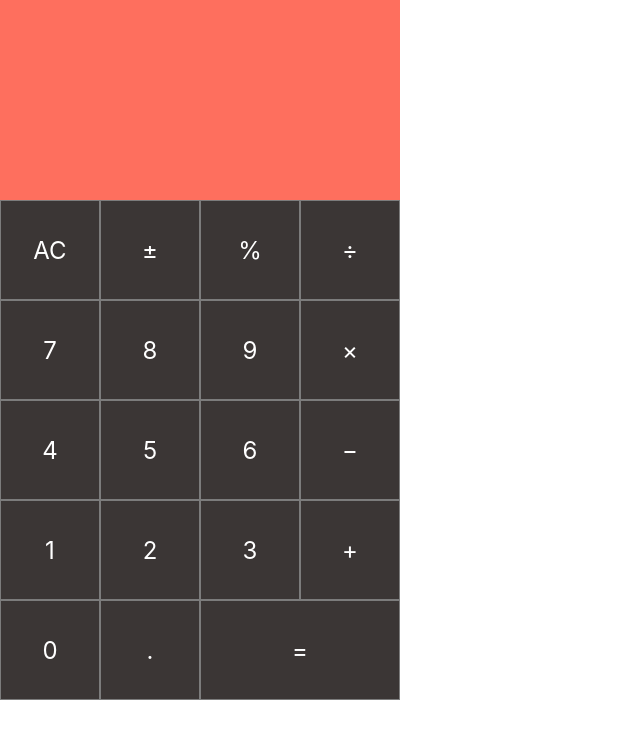
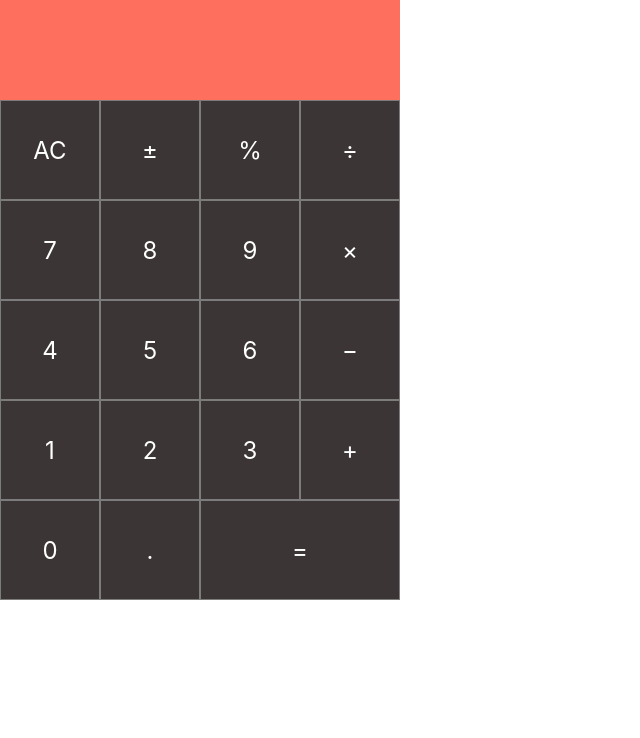
Before and after one commit to i-k0n/react-calculator, a React (Create React App) app: page / in a window 1280 px wide. Shown: the top 738 px of the page, without its empty margins (0-640 px from the left). Built offline with nearby package versions, Linux system fonts and the light colour scheme.

Commit message:
created calculator component file

```diff
--- a/src/App.css
+++ b/src/App.css
@@ -8,18 +8,16 @@
 
 .calculator-container {
   width: 400px;
-  height: 700px;
+  height: 600px;
 }
 
 .display {
   background-color: #fe6f5e;
-  height: 200px;
+  height: 100px;
   color: #222;
   display: flex;
   justify-content: flex-end;
-  align-content: baseline;
-  vertical-align: bottom;
-  padding: 0.5em;
+  padding: 0.6rem 0.5em;
   font-size: 2em;
   font-weight: 500;
 }
--- a/src/App.js
+++ b/src/App.js
@@ -1,38 +1,23 @@
-import React, { useState } from 'react';
+import React, { useState, useEffect } from 'react';
 import './App.css';
+import Calculator from './components/Calculator';
+
+// click a number
+// clicking another number adds to that number
+// if an operator is selected, switch to second number
+// keep adding to second number
+// if equals is pressed, check operator
+// then perform math and display result
+
+
 
 function App() {
 
-  const [display, setDisplay] = useState("");
+
 
   return (
     <div className="App">
-      <div className="calculator-container">
-        <div className="display">
-          {display}
-        </div>
-        <div className="buttons-container">
-          <button className="btn btn-clear">AC</button>
-          <button className="btn btn-plus-minus">&#177;</button>
-          <button className="btn btn-percent">&#37;</button>
-          <button className="btn btn-divide">&divide;</button>
-          <button className="btn btn-number" value="7" onClick={e => setDisplay(e.target.value)}>7</button>
-          <button className="btn btn-number" value="8" onClick={e => setDisplay(e.target.value)}>8</button>
-          <button className="btn btn-number" value="9" onClick={e => setDisplay(e.target.value)}>9</button>
-          <button className="btn btn-multiply">&times;</button>
-          <button className="btn btn-number" value="4" onClick={e => setDisplay(e.target.value)}>4</button>
-          <button className="btn btn-number" value="5" onClick={e => setDisplay(e.target.value)}>5</button>
-          <button className="btn btn-number" value="6" onClick={e => setDisplay(e.target.value)}>6</button>
-          <button className="btn btn-subtract">&minus;</button>
-          <button className="btn btn-number" value="1" onClick={e => setDisplay(e.target.value)}>1</button>
-          <button className="btn btn-number" value="2" onClick={e => setDisplay(e.target.value)}>2</button>
-          <button className="btn btn-number" value="3" onClick={e => setDisplay(e.target.value)}>3</button>
-          <button className="btn btn-add">&#43;</button>
-          <button className="btn btn-number" value="0" onClick={e => setDisplay(e.target.value)}>0</button>
-          <button className="btn btn-decimal">&#46;</button>
-          <button className="btn btn-equal">&#61;</button>
-        </div>
-      </div>
+      <Calculator />
     </div>
   );
 }
--- /dev/null
+++ b/src/components/Calculator.js
@@ -0,0 +1,34 @@
+import React, { useState, useEffect } from 'react'
+
+function Calculator() {
+
+    return (
+      <div className="calculator-container">
+        <div className="display">
+        </div>
+        <div className="buttons-container">
+          <button className="btn btn-clear">AC</button>
+          <button className="btn btn-plus-minus">&#177;</button>
+          <button className="btn btn-percent">&#37;</button>
+          <button className="btn btn-divide">&divide;</button>
+          <button className="btn btn-number">7</button>
+          <button className="btn btn-number">8</button>
+          <button className="btn btn-number">9</button>
+          <button className="btn btn-multiply">&times;</button>
+          <button className="btn btn-number">4</button>
+          <button className="btn btn-number">5</button>
+          <button className="btn btn-number">6</button>
+          <button className="btn btn-subtract">&minus;</button>
+          <button className="btn btn-number">1</button>
+          <button className="btn btn-number">2</button>
+          <button className="btn btn-number">3</button>
+          <button className="btn btn-add">&#43;</button>
+          <button className="btn btn-number">0</button>
+          <button className="btn btn-decimal">&#46;</button>
+          <button className="btn btn-equal">&#61;</button>
+        </div>
+      </div>
+    )
+}
+
+export default Calculator
```
